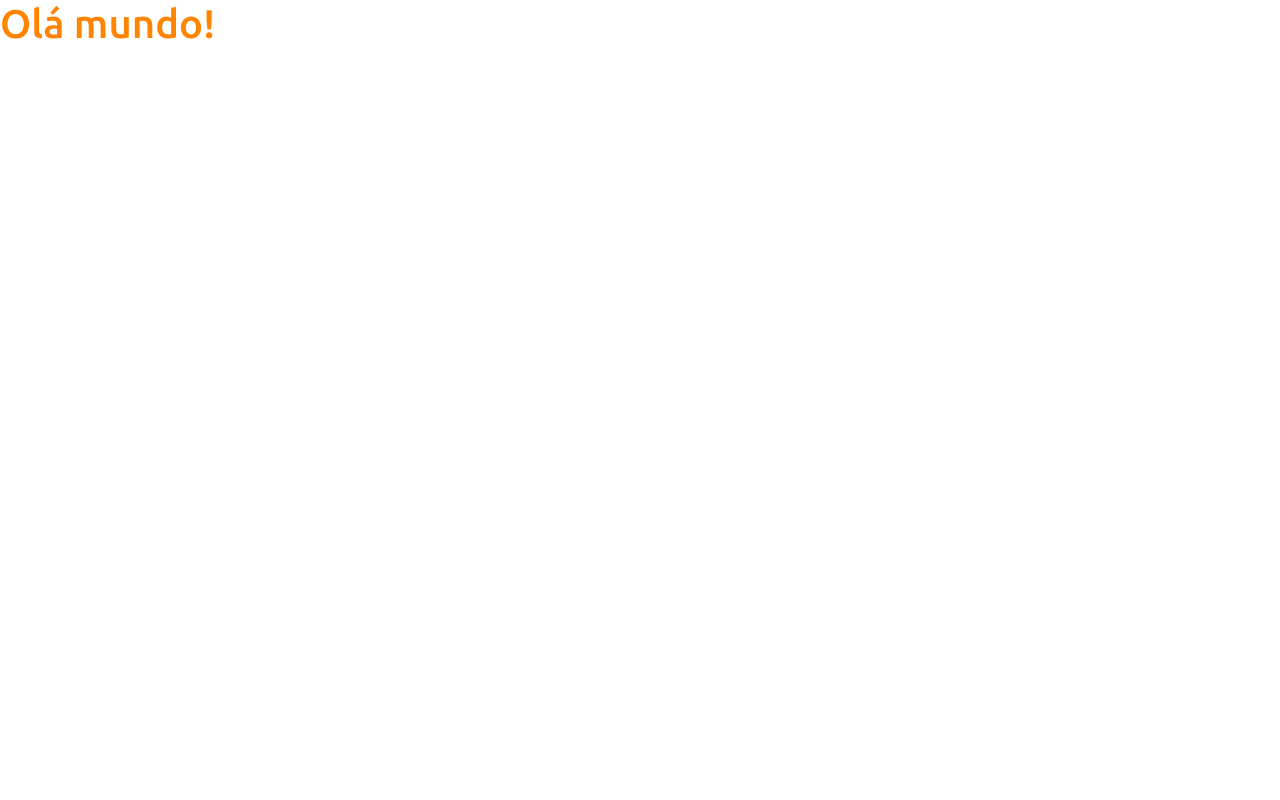
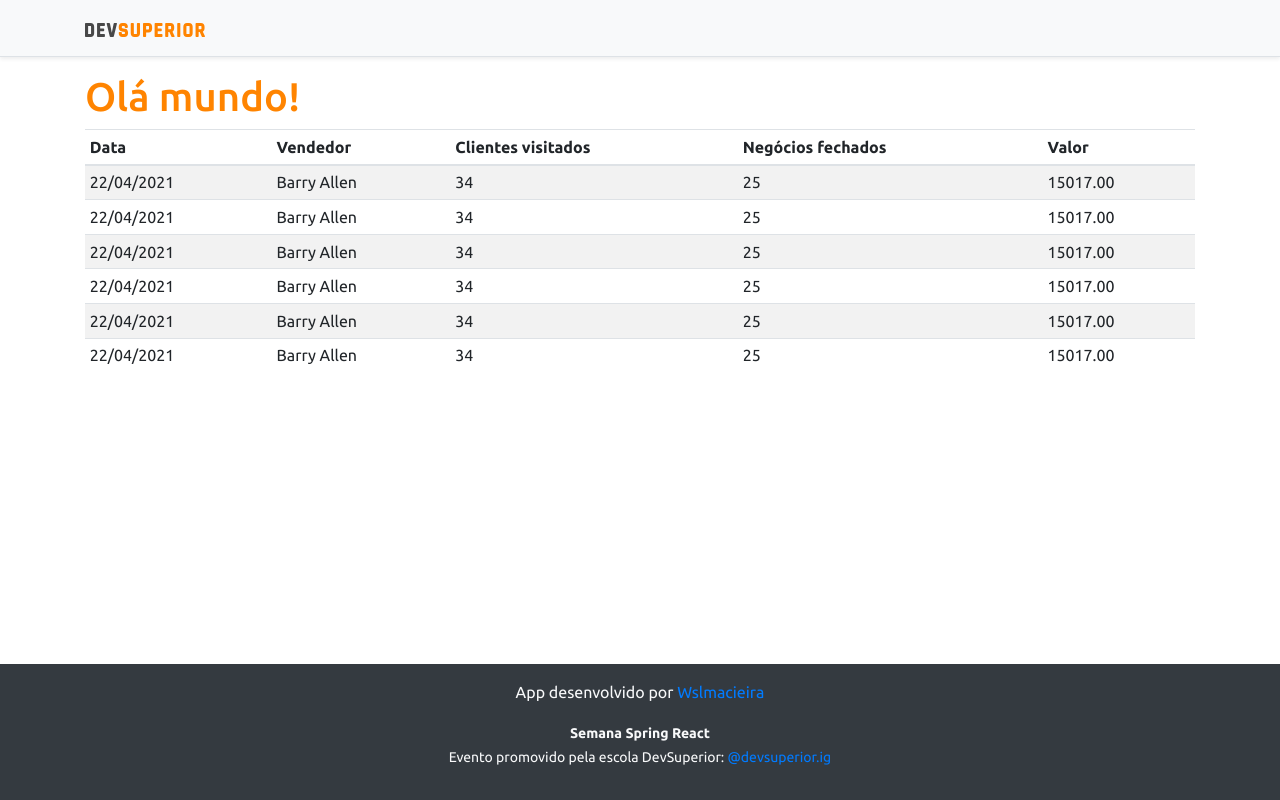
Before and after one commit to wslmacieira/projeto-sds3, a React (Create React App) app in the folder frontend/: page / in a window 1280 px wide. Built offline with nearby package versions, Linux system fonts and the light colour scheme.

Commit message:
Basic static components

```diff
--- a/frontend/src/App.tsx
+++ b/frontend/src/App.tsx
@@ -1,8 +1,17 @@
+import NavBar from 'components/NavBar'
+import Footer from 'components/Footer'
+import DataTable from 'components/DataTable'
+
 function App() {
   return (
-    <div>
+    <>
+      <NavBar />
+      <div className="container">
       <h1 className="text-primary">Olá mundo!</h1>
-    </div>
+      <DataTable />
+      </div>
+      <Footer />
+    </>
   );
 }
 
--- /dev/null
+++ b/frontend/src/components/DataTable/index.jsx
@@ -0,0 +1,65 @@
+const DataTable = () => {
+  return (
+    <div className="table-responsive">
+    <table className="table table-striped table-sm">
+        <thead>
+            <tr>
+                <th>Data</th>
+                <th>Vendedor</th>
+                <th>Clientes visitados</th>
+                <th>Negócios fechados</th>
+                <th>Valor</th>
+            </tr>
+        </thead>
+        <tbody>
+            <tr>
+                <td>22/04/2021</td>
+                <td>Barry Allen</td>
+                <td>34</td>
+                <td>25</td>
+                <td>15017.00</td>
+            </tr>
+            <tr>
+                <td>22/04/2021</td>
+                <td>Barry Allen</td>
+                <td>34</td>
+                <td>25</td>
+                <td>15017.00</td>
+            </tr>
+            <tr>
+                <td>22/04/2021</td>
+                <td>Barry Allen</td>
+                <td>34</td>
+                <td>25</td>
+                <td>15017.00</td>
+            </tr>
+            <tr>
+                <td>22/04/2021</td>
+                <td>Barry Allen</td>
+                <td>34</td>
+                <td>25</td>
+                <td>15017.00</td>
+            </tr>
+            <tr>
+                <td>22/04/2021</td>
+                <td>Barry Allen</td>
+                <td>34</td>
+                <td>25</td>
+                <td>15017.00</td>
+            </tr>
+            <tr>
+                <td>22/04/2021</td>
+                <td>Barry Allen</td>
+                <td>34</td>
+                <td>25</td>
+                <td>15017.00</td>
+            </tr>
+        </tbody>
+    </table>
+</div>
+
+
+  );
+}
+
+export default DataTable;
--- /dev/null
+++ b/frontend/src/components/Footer/index.jsx
@@ -0,0 +1,15 @@
+const Footer = () => {
+  return (
+    <footer className="footer mt-auto py-3 bg-dark">
+  <div className="container">
+    <p className="text-light">App desenvolvido por <a href="https://github.com/wslmacieira" target="_blank" rel="noreferrer">Wslmacieira</a></p>
+    <p className="text-light"><small><strong>Semana Spring React</strong><br/>
+      Evento promovido pela escola DevSuperior: <a href="https://instagram.com/devsuperior.ig" target="_blank" rel="noreferrer">@devsuperior.ig</a></small></p>
+  </div>
+</footer>
+
+
+  );
+}
+
+export default Footer;
--- /dev/null
+++ b/frontend/src/components/NavBar/index.jsx
@@ -0,0 +1,16 @@
+import ImgDsDark from 'assets/img/ds-dark.svg'
+
+const NavBar = () => {
+  return (
+    <div className="d-flex flex-column flex-md-row align-items-center p-3 px-md-4 mb-3 bg-light border-bottom shadow-sm">
+    <div className="container">
+      <nav className="my-2 my-md-0 mr-md-3">
+        <img src={ImgDsDark} alt="DevSuperior" width="120" />
+      </nav>
+    </div>
+  </div>
+
+  );
+}
+
+export default NavBar;
```
Also changed, not shown: frontend/src/assets/img/ds-dark.svg (added).
